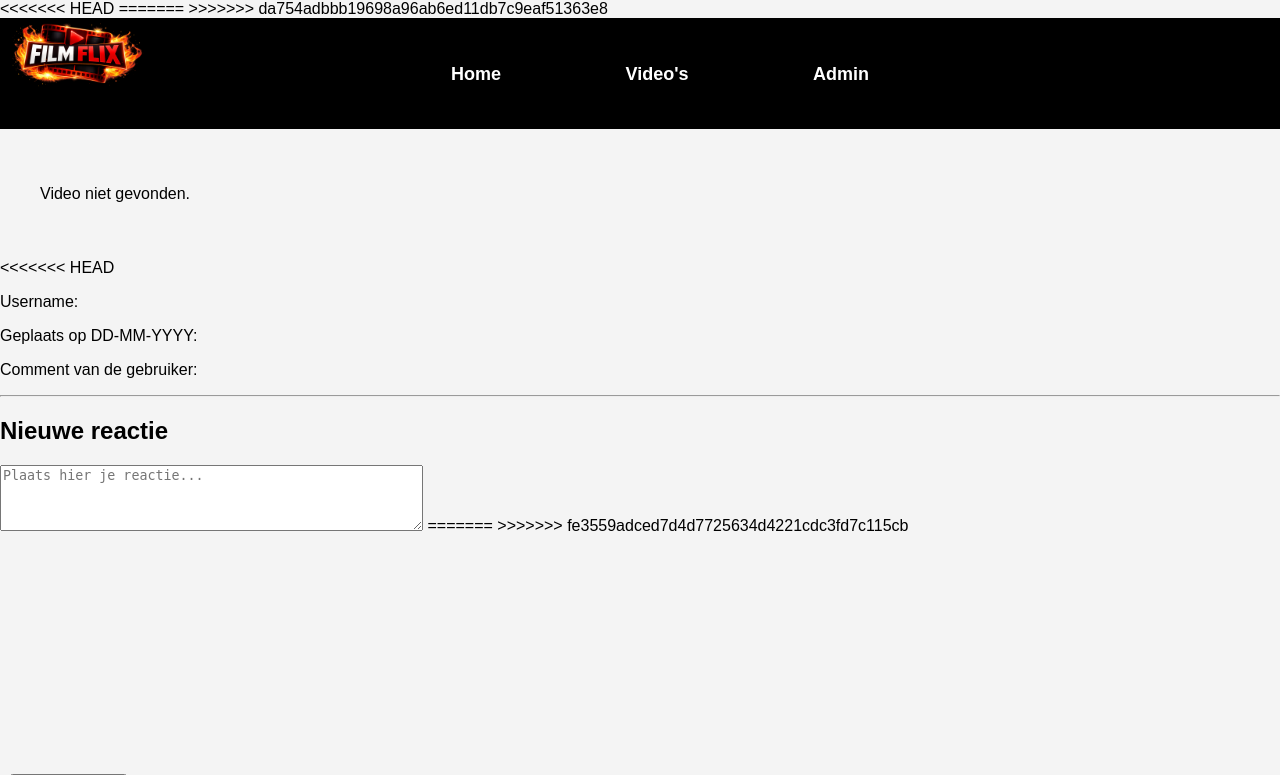
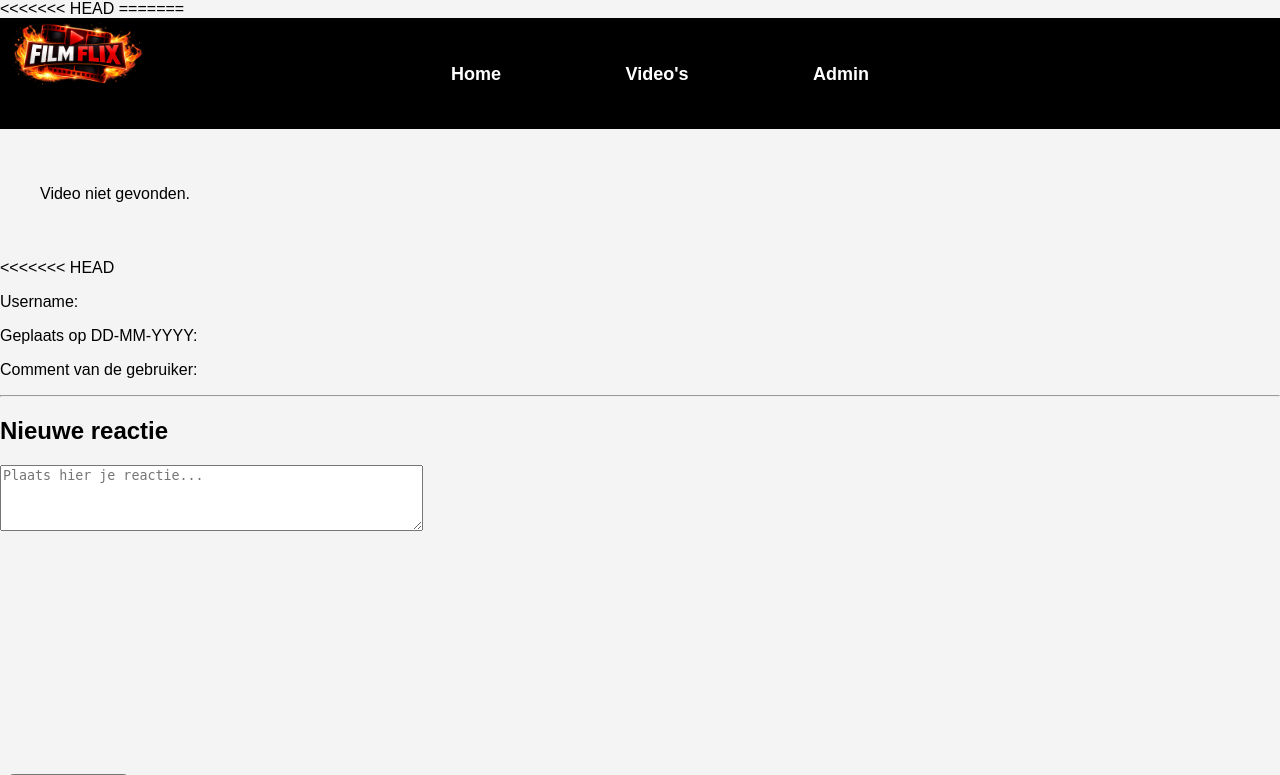
Before and after one commit to Finn740/FilmFlix, a PHP site: page /video.php in a window 1280 px wide. Shown: the top 775 px of the page. Run offline with PHP 8.4, Linux system fonts and the light colour scheme; data that the repository does not hold is empty.

Commit message:
Removed more unnecesary lines

```diff
--- a/video.php
+++ b/video.php
@@ -44,7 +44,7 @@ if ($_SERVER['REQUEST_METHOD'] === 'POST' && !empty($_POST['comment'])) {
 =======
     <title>Video Detail Page</title>
     <link rel="stylesheet" href="Style/video.css">
->>>>>>> da754adbbb19698a96ab6ed11db7c9eaf51363e8
+
 </head>
 <body>
 <header>
@@ -116,7 +116,6 @@ if ($_SERVER['REQUEST_METHOD'] === 'POST' && !empty($_POST['comment'])) {
 
 
 
-=======
->>>>>>> fe3559adced7d4d7725634d4221cdc3fd7c115cb
+
 </body>
 </html>
```
